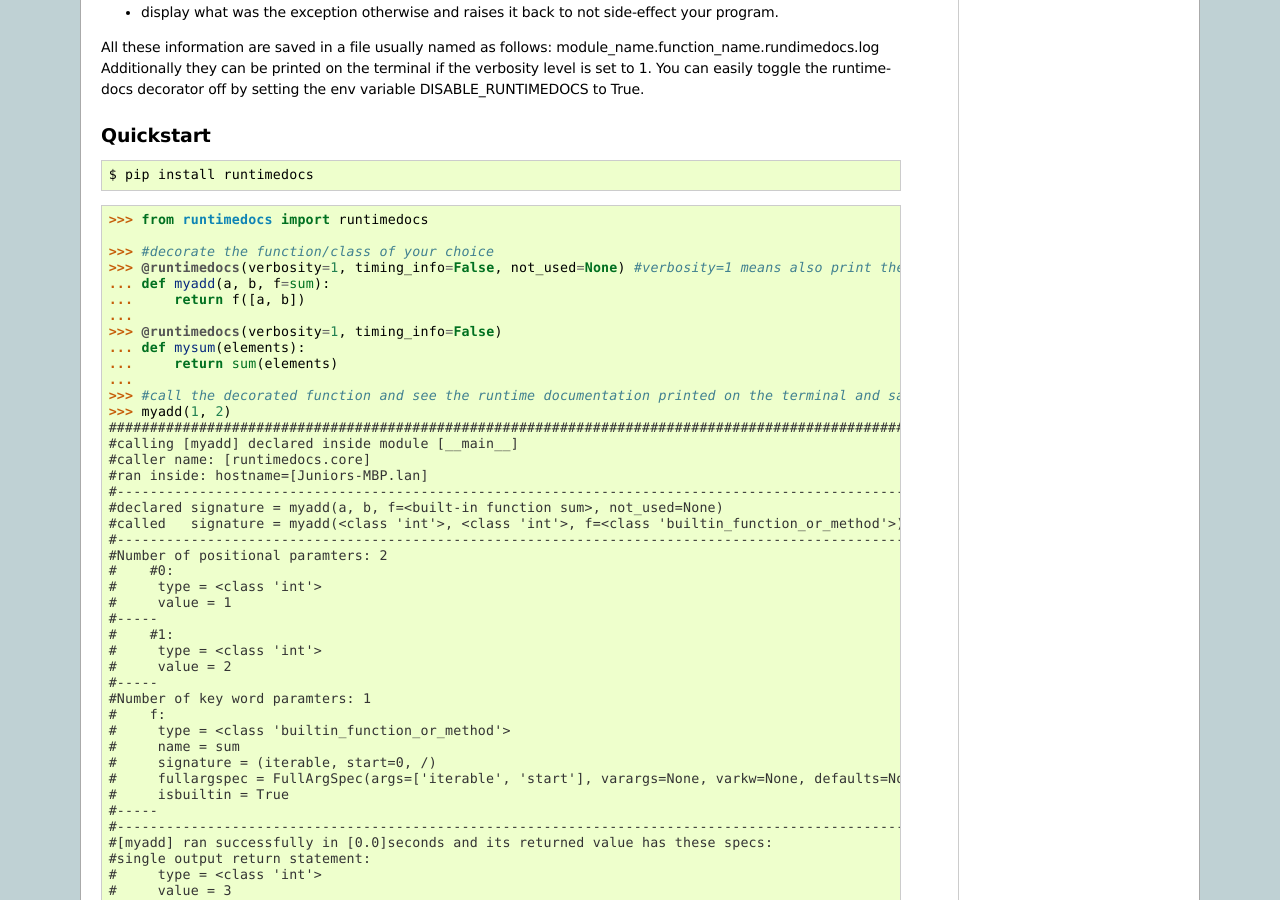
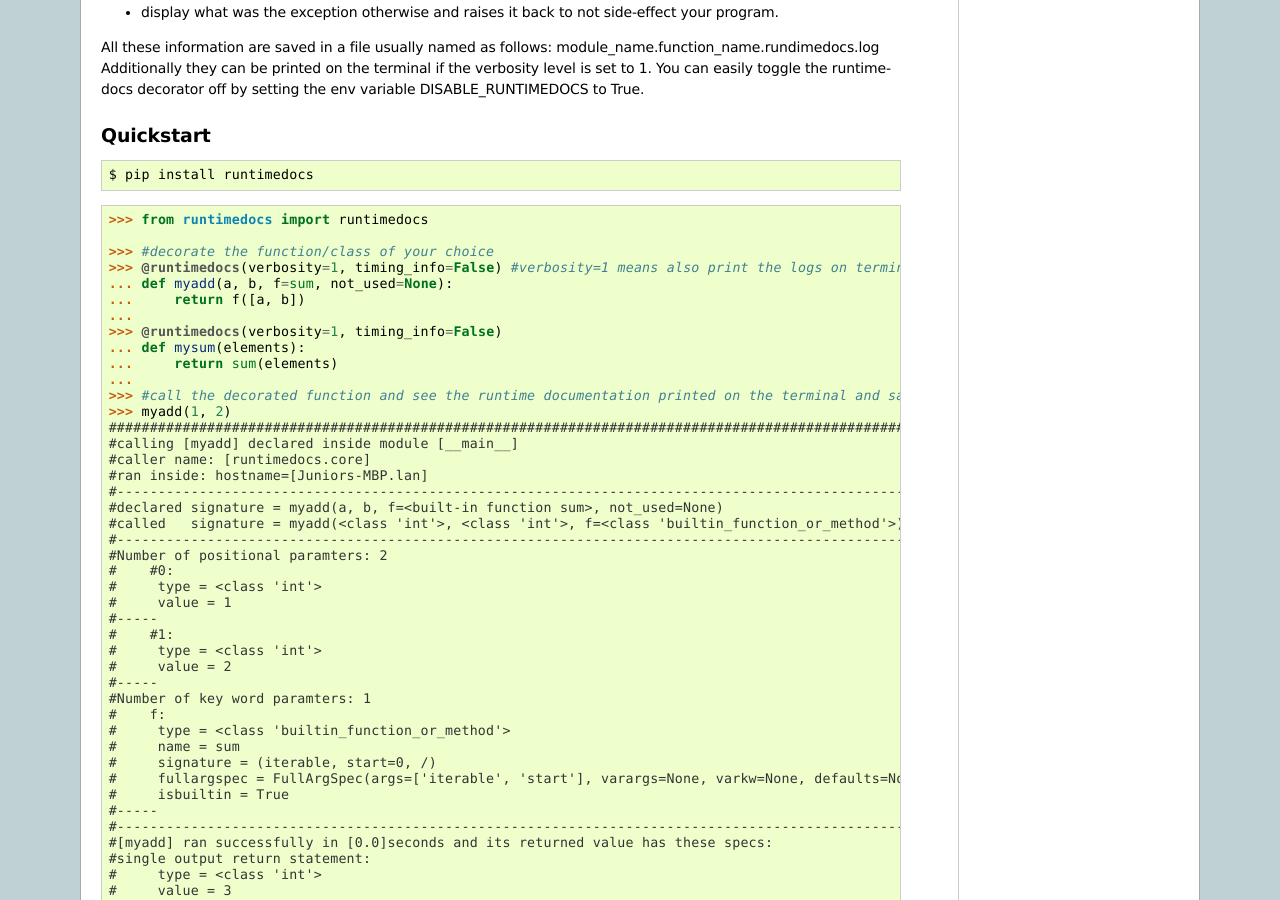
Before and after one commit to junteudjio/runtimedocs, a Sphinx documentation site: the page built from docs/source/index.rst, in a window 1280 px wide and 900 px high, scrolled down 900 px. Built offline with Sphinx 7.4.7, drawn with Linux system fonts in a browser that asks for light colours.

Commit message:
update docs

```diff
--- a/README.rst
+++ b/README.rst
@@ -71,8 +71,8 @@
     >>> from runtimedocs import runtimedocs
 
     >>> #decorate the function/class of your choice
-    >>> @runtimedocs(verbosity=1, timing_info=False, not_used=None) #verbosity=1 means also print the logs on terminal. timing_info=False means don't log time.
-    ... def myadd(a, b, f=sum):
+    >>> @runtimedocs(verbosity=1, timing_info=False) #verbosity=1 means also print the logs on terminal. timing_info=False means don't log time.
+    ... def myadd(a, b, f=sum, not_used=None):
     ...     return f([a, b])
     ...
     >>> @runtimedocs(verbosity=1, timing_info=False)
--- a/docs/source/index.rst
+++ b/docs/source/index.rst
@@ -74,8 +74,8 @@
     >>> from runtimedocs import runtimedocs
 
     >>> #decorate the function/class of your choice
-    >>> @runtimedocs(verbosity=1, timing_info=False, not_used=None) #verbosity=1 means also print the logs on terminal. timing_info=False means don't log time.
-    ... def myadd(a, b, f=sum):
+    >>> @runtimedocs(verbosity=1, timing_info=False) #verbosity=1 means also print the logs on terminal. timing_info=False means don't log time.
+    ... def myadd(a, b, f=sum, not_used=None):
     ...     return f([a, b])
     ...
     >>> @runtimedocs(verbosity=1, timing_info=False)
```
